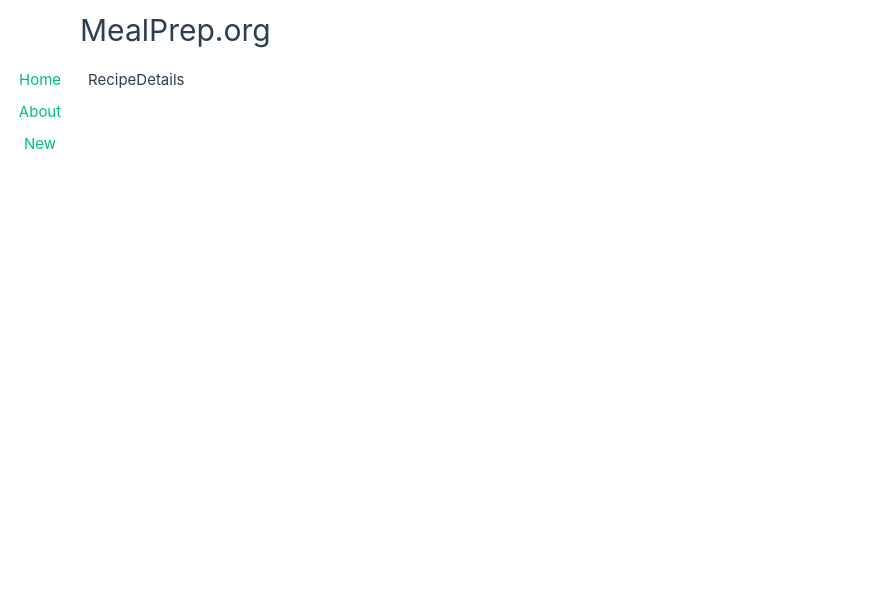
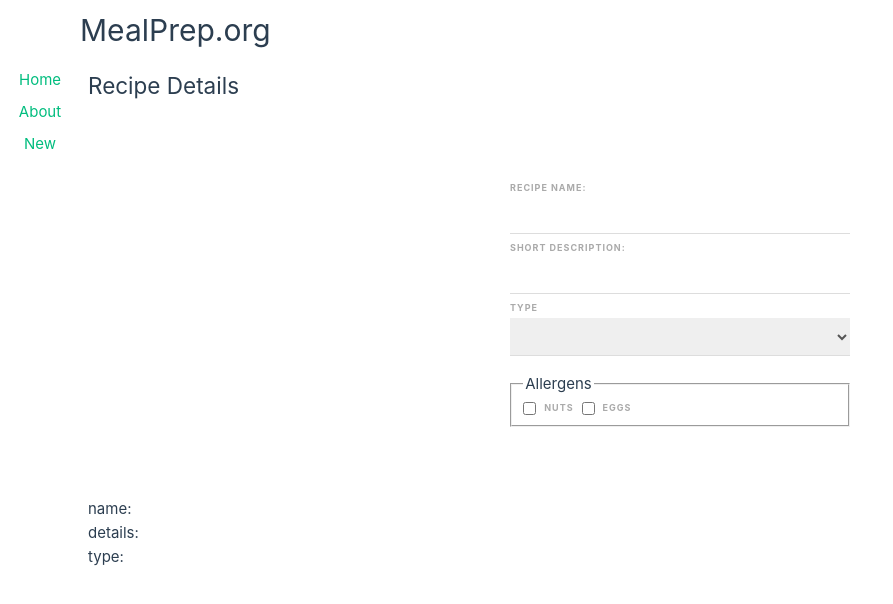
Before and after one commit to AcrylCat/MealPrep, a Vue app: page /new in a window 1280 px wide. Shown: the top 604 px of the page, without its empty margins (0-893 px from the left). Built offline with nearby package versions, Linux system fonts and the light colour scheme; some icons are missing.

Commit message:
Staging Form

```diff
--- a/src/components/recipes/RecipeDetails.vue
+++ b/src/components/recipes/RecipeDetails.vue
@@ -1,13 +1,99 @@
 <template>
-    <div>
-        RecipeDetails
-    </div>
+	<article id="recipe-details">
+		<h2>Recipe Details</h2>
+		<form>
+			<label>Recipe Name:</label>
+			<input type="text" required v-model="name" />
+
+			<label>Short Description:</label>
+			<input type="text" required v-model="details" />
+
+			<label>Type</label>
+			<select v-model="type" required>
+				<option value="Main Recipe">Main Recipe</option>
+				<option value="Prepped Ingredient">Prepped Ingredient</option>
+			</select>
+
+			<fieldset id="allergen-list">
+				<legend>Allergens</legend>
+				<div v-for="allergen in allergenOptions" :key="allergen.key" class="allergen">
+					<input :id="allergen.label" type="checkbox" v-model="allergens[allergen.key]" />
+					<label :for="allergen.label">{{ allergen.label }}</label>
+				</div>
+			</fieldset>
+		</form>
+		<p>name: {{ name }}</p>
+		<p>details: {{ details }}</p>
+		<p>type: {{ type }}</p>
+	</article>
 </template>
+
 <script>
 export default {
-    name: "RecipeDetails",
+	name: 'RecipeDetails',
+	data() {
+		return {
+			name: '',
+			details: '',
+			type: '',
+			allergens: {
+				nuts: '',
+				eggs: '',
+			}
+		}
+	},
+	computed: {
+		allergenOptions() {
+			const options = [
+				{ label: 'Nuts', key: 'nuts' },
+				{ label: 'Eggs', key: 'eggs' },
+			]
+			return options
+		}
+	}
 }
 </script>
-<style lang="">
+<style lang="scss" scoped>
+#recipe-details {
+	form {
+		max-width: 420px;
+		margin: 30px auto;
+		background: white;
+		text-align: left;
+		padding: 40px;
+		border-radius: 10px;
+	}
 
+	label {
+		color: #aaa;
+		display: inline-block;
+		font-size: 0.6em;
+		text-transform: uppercase;
+		letter-spacing: 1px;
+		font-weight: bold;
+	}
+
+	input,
+	select {
+		display: block;
+		padding: 10px 6px;
+		width: 100%;
+		box-sizing: border-box;
+		border: none;
+		border-bottom: 1px solid #ddd;
+		color: #555;
+	}
+
+	#allergen-list {
+		margin-top: 1rem;
+		display: flex;
+		flex-wrap: wrap;
+		gap: 0.5rem;
+
+		&>* {
+			gap: 0.5rem;
+			display: flex;
+		}
+	}
+}
 </style>
```
